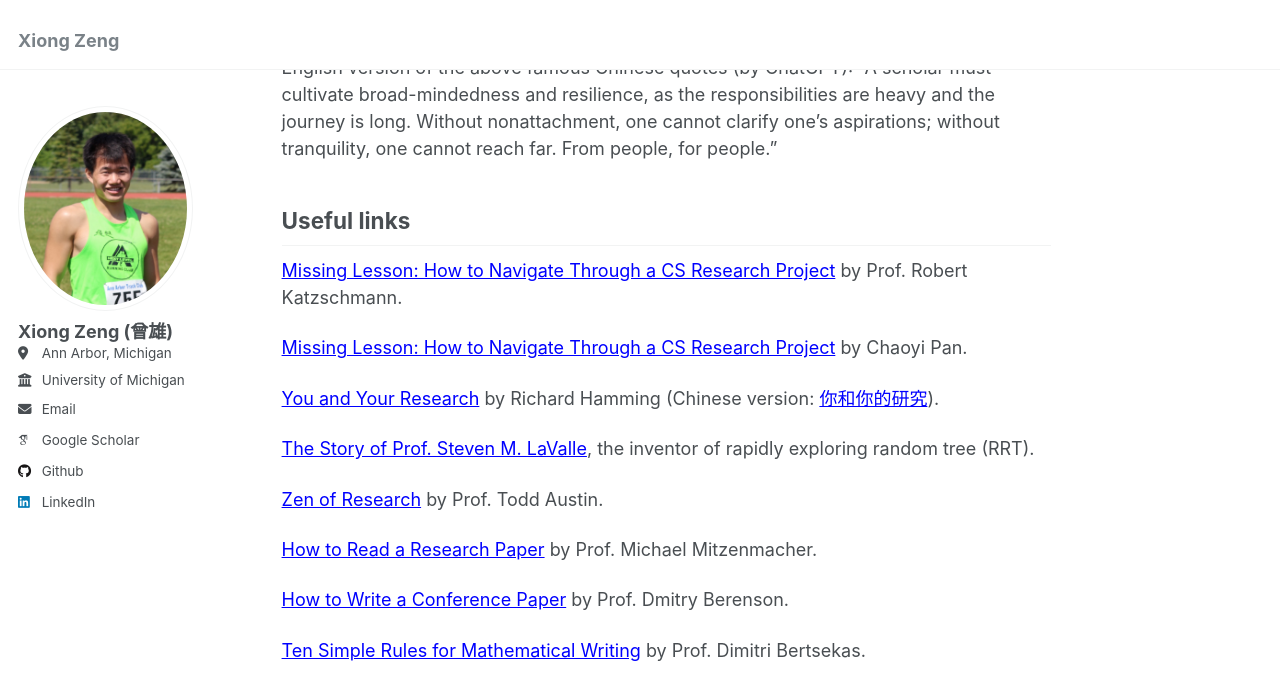
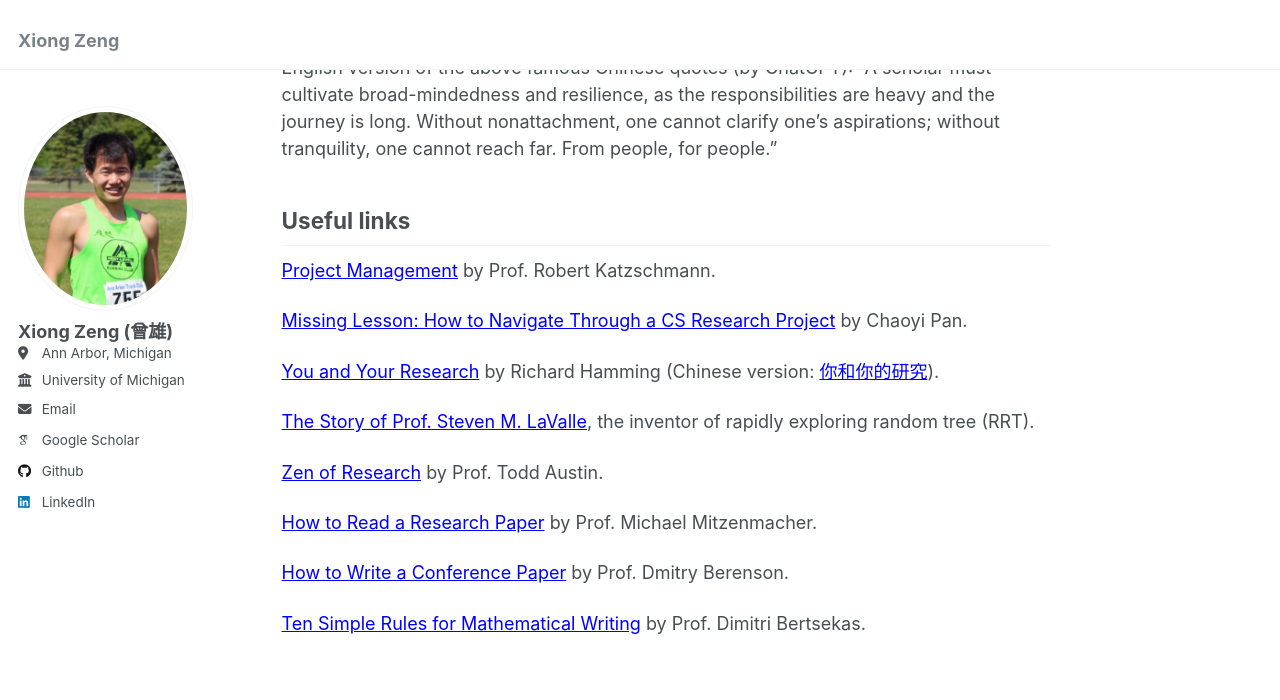
Before and after one commit to zengxiong111/zengxiong.github.io, a Jekyll site: the page built from _pages/about.md, in a window 1280 px wide and 900 px high, scrolled down 3148 px. Shown: the top 700 px of the window. Built offline with Jekyll 4.4.1, drawn with Linux system fonts in a browser that asks for light colours; some web fonts are replaced.

Commit message:
Update about.md

```diff
--- a/_pages/about.md
+++ b/_pages/about.md
@@ -134,7 +134,7 @@ English version of the above famous Chinese quotes (by ChatGPT): "A scholar must
 &nbsp;
 ## Useful links
 
-<a href="https://www.rwr.ethz.ch/slides/2025/01_Slides_Project_Management_Focus_Talk.pdf" style="color: blue;" target="_blank">Missing Lesson: How to Navigate Through a CS Research Project</a> by Prof. Robert Katzschmann.
+<a href="https://www.rwr.ethz.ch/slides/2025/01_Slides_Project_Management_Focus_Talk.pdf" style="color: blue;" target="_blank">Project Management</a> by Prof. Robert Katzschmann.
 
 <a href="https://panchaoyi.com/missing-lesson-how-to-navigate-through-a-cs-research-project" style="color: blue;" target="_blank">Missing Lesson: How to Navigate Through a CS Research Project</a> by Chaoyi Pan.
 
```
